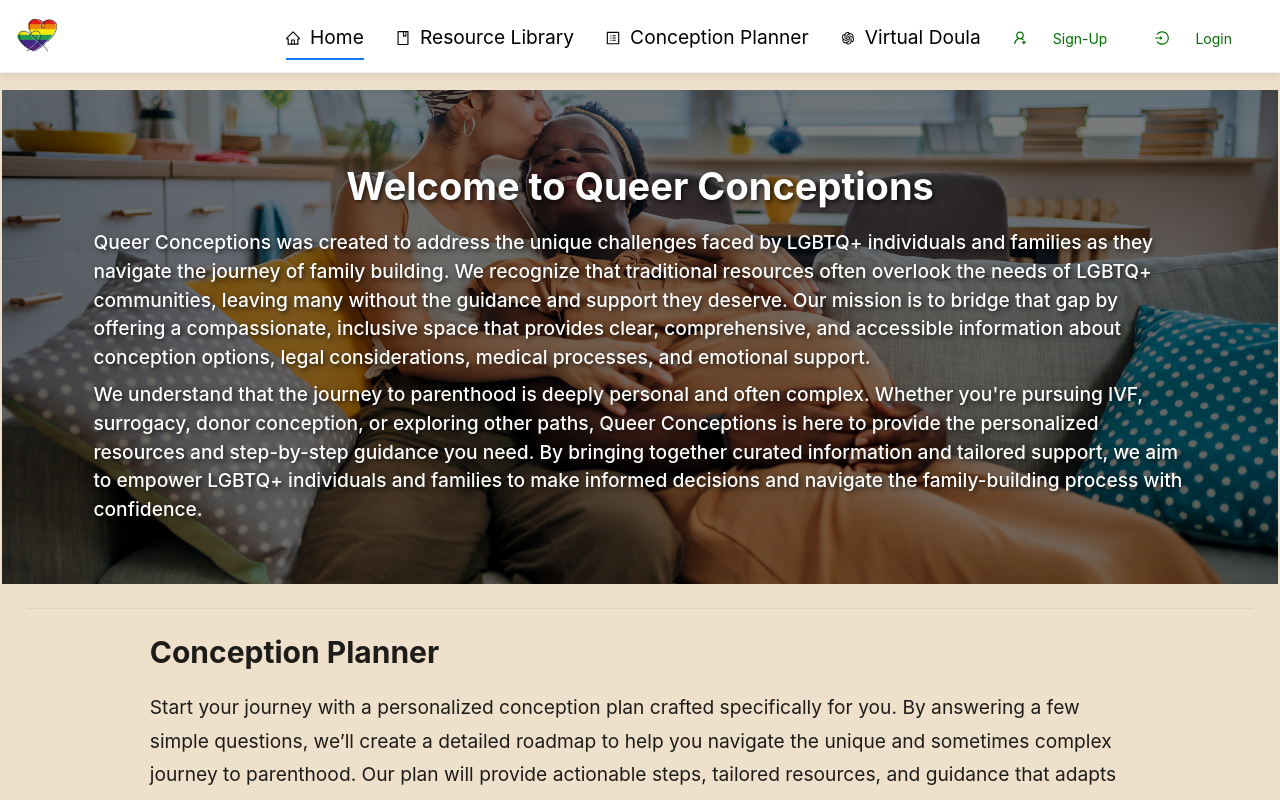
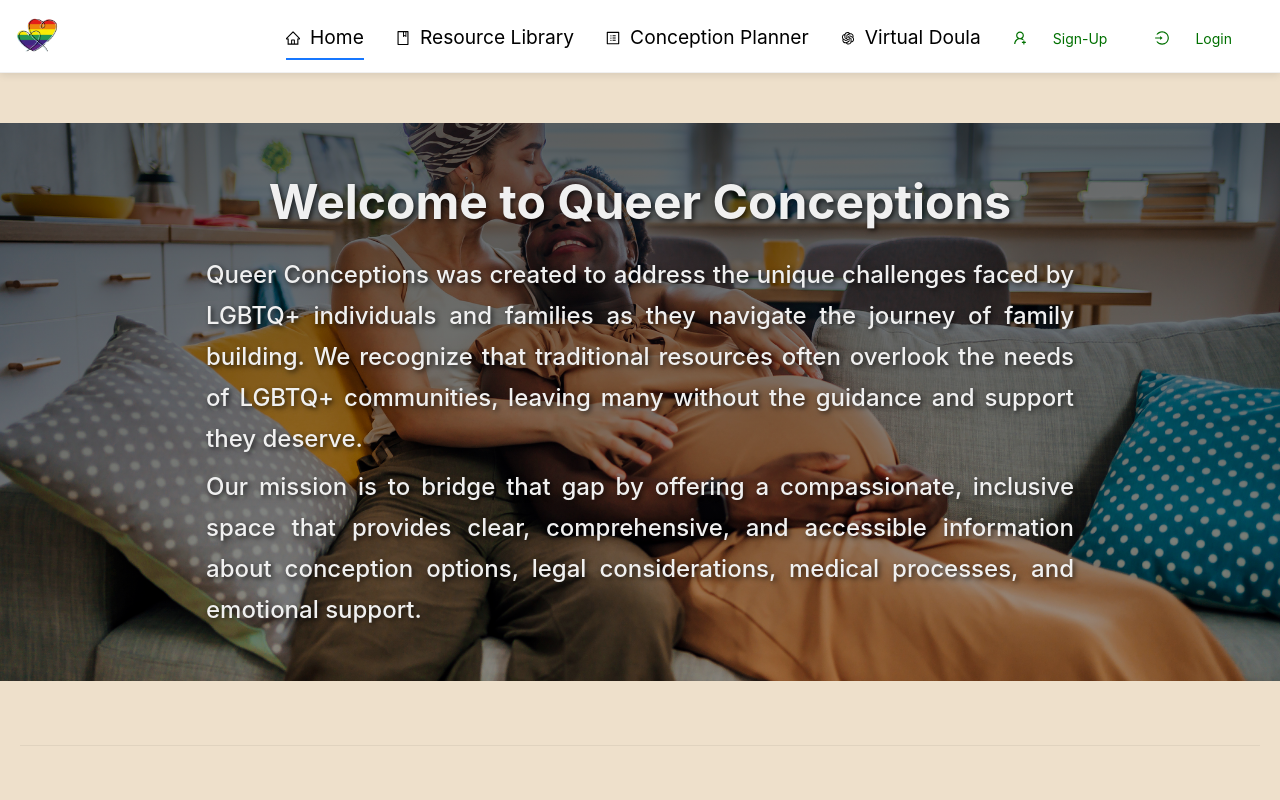
Before and after one commit to MBHunter88/queer_conceptions, a React (Vite) app in the folder client/: page / in a window 1280 px wide. Built offline with nearby package versions, Linux system fonts and the light colour scheme.

Commit message:
update landing page, by reducing her text justifying alignment and addressing contrast issue

```diff
--- a/client/src/pages/LandingPage.jsx
+++ b/client/src/pages/LandingPage.jsx
@@ -3,22 +3,17 @@ import FeatureSection from '../components/FeatureSection';
 import { Link } from 'react-router-dom';
 import { Layout, Typography, Row, Col, Divider, Space } from 'antd';
 
-
 const { Content, Footer } = Layout;
 const { Title, Text } = Typography;
 
-
 const LandingPage = () => {
   return (
-    <Layout style={{backgroundColor: '#EEE0CB',  marginTop: '-6.5vw', marginLeft: '-1vw', marginRight: '-1vw', padding: '50px 20px'}}>
-      <Content
+    <Layout style={{ backgroundColor: '#EEE0CB', padding: '50px 0px' }}>
+      <Content style={{ padding: '0 20px' }}>
+        {/* Hero Section */}
+        <Row gutter={[0, 40]} justify="center">
+          <div
             style={{
-          height: '100%',
-          padding: '50px 20px',
-        }}>
-        <div className="landing-page">
-
-        <div style={{
               height: 'auto',
               padding: '50px 20px',
               background: 'url(pregnancy.jpg) no-repeat center/cover',
@@ -26,106 +21,115 @@ const LandingPage = () => {
               position: 'relative',
               textShadow: '2px 2px 5px rgba(0, 0, 0, 0.7)',
               display: 'flex',
-              flexDirection: 'column',
               justifyContent: 'center',
-              alignItems: 'center',
-              overflow: 'hidden',
-              marginLeft: '-2vw',
-              marginRight: '-2vw'
-            }}>
-         <div style={{
+              width: '100vw',
+              margin: '0 -20px',
+              transition: 'transform 0.3s ease',
+              filter: 'contrast(100%)'
+            }}
+          >
+            <div
+              style={{
                 position: 'absolute',
                 top: 0,
                 left: 0,
                 right: 0,
                 bottom: 0,
-                background: 'rgba(0, 0, 0, 0.5)',
-                }}></div>
-          <div style={{ position: 'relative', zIndex: 1, maxWidth: "90%", marginTop: '1vw', padding: "10px" }}>
-          <Title level={1}
+                background: 'linear-gradient(rgba(0, 0, 0, 0.6), rgba(0, 0, 0, 0.3))',
+              }}
+            ></div>
+            <div
+              style={{
+                position: 'relative',
+                zIndex: 1,
+                maxWidth: '70%',
+                textAlign: 'justify',
+                animation: 'fadeIn 1s ease-in',
+              }}
+            >
+              <Title
+                level={1}
                 style={{
                   textAlign: 'center',
                   fontWeight: 'bold',
-              color: '#fff',
-            }}>
+                  color: '#f0f0f0',
+                  fontSize: '3rem',
+                }}
+              >
                 Welcome to Queer Conceptions
               </Title>
-          <Space direction='vertical'>
-            <Text  style={{  fontSize: '1.2rem',
-        lineHeight: '1.5',
+              <Space direction="vertical" style={{ width: '100%' }}>
+                <Text
+                  style={{
+                    fontSize: '1.5rem',
+                    lineHeight: '1.7',
                     fontWeight: '500',
-        color: 'white',
-        wordWrap: 'break-word', }}>
+                    color: '#f0f0f0',
+                    textAlign: 'justify',
+                    marginBottom: '20px',
+                  }}
+                >
                   Queer Conceptions was created to address the unique challenges faced by LGBTQ+ individuals and families
                   as they navigate the journey of family building. We recognize that traditional resources often overlook
-              the needs of LGBTQ+ communities, leaving many without the guidance and support they deserve. Our mission
-              is to bridge that gap by offering a compassionate, inclusive space that provides clear, comprehensive,
-              and accessible information about conception options, legal considerations, medical processes, and emotional support.
+                  the needs of LGBTQ+ communities, leaving many without the guidance and support they deserve.
                 </Text>
-            <Text  style={{  fontSize: '1.2rem',
-        lineHeight: '1.5',
+                <Text
+                  style={{
+                    fontSize: '1.5rem',
+                    lineHeight: '1.7',
                     fontWeight: '500',
-        color: 'white',
-        wordWrap: 'break-word',}}>
-              We understand that the journey to parenthood is deeply personal and often complex. Whether you're pursuing
-              IVF, surrogacy, donor conception, or exploring other paths, Queer Conceptions is here to provide the personalized
-              resources and step-by-step guidance you need. By bringing together curated information and tailored support,
-              we aim to empower LGBTQ+ individuals and families to make informed decisions and navigate
-              the family-building process with confidence.
+                    color: '#f0f0f0',
+                    textAlign: 'justify',
+                  }}
+                >
+                  Our mission is to bridge that gap by offering a compassionate, inclusive space that provides clear,
+                  comprehensive, and accessible information about conception options, legal considerations, medical
+                  processes, and emotional support.
                 </Text>
               </Space>
             </div>
           </div>
-          <Divider  />
-          {/* feature sections in vertical layout */}
-          <Row gutter={[0, 40]} justify="center">
-            <Col span={24}
-            style={{
-              maxWidth: '80%'
-            }}>
+
+          <Divider />
+
+          {/* Feature Sections */}
+          <Row gutter={[0, 40]} justify="center" style={{ paddingBottom: '30px' }}>
+            <Col span={24} style={{ maxWidth: '80%', transition: 'transform 0.2s' }} onMouseEnter={(e) => e.currentTarget.style.transform = 'scale(1.02)'} onMouseLeave={(e) => e.currentTarget.style.transform = 'scale(1)'}>
               <FeatureSection
                 title="Conception Planner"
                 description="Start your journey with a personalized conception plan crafted specifically for you.
                 By answering a few simple questions, we’ll create a detailed roadmap to help you navigate the unique
                 and sometimes complex journey to parenthood. Our plan will provide actionable steps, tailored resources,
-                and guidance that adapts to your needs. Let Queer Conceptions make your journey clearer and more manageable,
-                one step at a time."
+                and guidance that adapts to your needs."
                 link={<Link to="/planner">Start Here</Link>}
               />
               <Divider />
             </Col>
-            <Col span={24}
-             style={{
-              maxWidth: '80%'
-            }}>
+            <Col span={24} style={{ maxWidth: '80%', transition: 'transform 0.2s' }} onMouseEnter={(e) => e.currentTarget.style.transform = 'scale(1.02)'} onMouseLeave={(e) => e.currentTarget.style.transform = 'scale(1)'}>
               <FeatureSection
                 title="Resource Library"
                 description="Access a wealth of inclusive resources curated specifically for LGBTQ+ families.
                 From informative articles and guides to helpful links, our resource library has everything you
                 need to feel empowered and informed throughout your family-building journey."
-                link={<Link to="/resources">Explore</Link>}
+                link={<Link to="/resources" >Explore</Link>}
               />
+              <Divider />
             </Col>
-            <Divider />
-            <Col span={24}
-            style={{
-              maxWidth: '80%'
-            }}>
+            <Col span={24} style={{ maxWidth: '80%', transition: 'transform 0.2s' }} onMouseEnter={(e) => e.currentTarget.style.transform = 'scale(1.02)'} onMouseLeave={(e) => e.currentTarget.style.transform = 'scale(1)'}>
               <FeatureSection
                 title="Virtual Doula"
-                description='Introducing our Virtual Doula Chatbot – your personal guide to navigating the
+                description="Introducing our Virtual Doula Chatbot – your personal guide to navigating the
                 complexities of LGBTQ+ family planning. Whether you need support with understanding different
                 conception methods, legal guidance, or simply want a friendly chat, our Virtual Doula is here
-                to provide personalized, compassionate assistance. Start chatting today to get answers tailored
-                to your unique journey.'
+                to provide personalized, compassionate assistance."
                 link={<Link to="/chatbot">Chat Now</Link>}
               />
             </Col>
-            <Divider />
           </Row>
-        </div>
+        </Row>
       </Content>
-      <Footer style={{ textAlign: 'center', padding: '20px 50px', }}>
+
+      <Footer style={{ textAlign: 'center', padding: '20px 50px', backgroundColor: '#EEE0CB' }}>
         BHBH Design ©{new Date().getFullYear()} Created by MJBH
       </Footer>
     </Layout>
```
Lines whose indentation alone changed are shown as unchanged.
